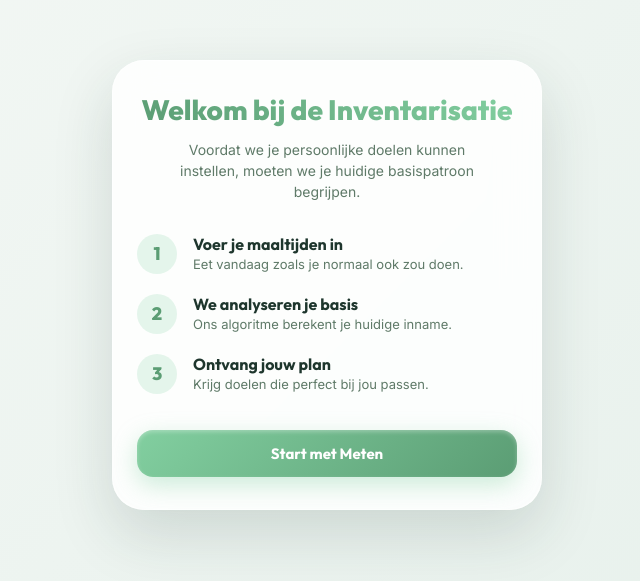
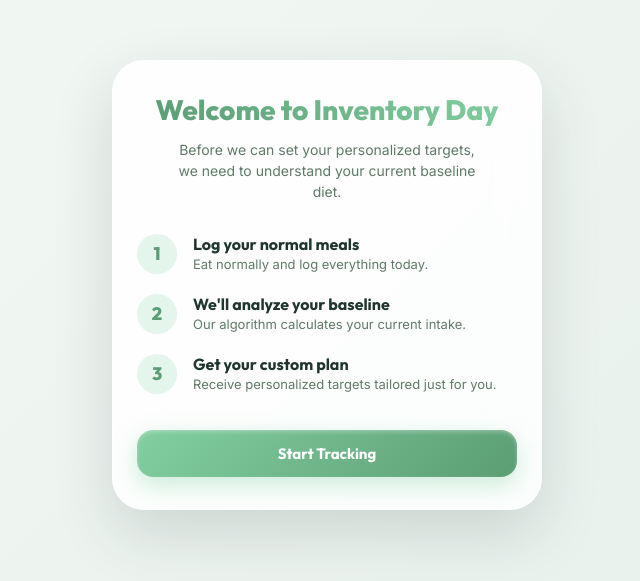
Before and after one commit to Camiel13/Health-Me, a website with bundled scripts: page index.html in a window 1280 px wide. Shown: the part 115-696 px from the top of the page, without its empty margins (313-953 px from the left). Built offline with nearby package versions, Linux system fonts and the light colour scheme.

Commit message:
style: translate baseline tracking and goals modal to English

```diff
--- a/index.html
+++ b/index.html
@@ -39,11 +39,11 @@
         <div class="inventory-bg-glow"></div>
         <div style="position: relative; z-index: 1;">
           <h3>
-            <span>✨</span> Inventarisatie Actief
+            <span>✨</span> Baseline Tracking Active
           </h3>
-          <p>Blijf vandaag je normale maaltijden invoeren. Zodra je klaar bent, berekenen we jouw gepersonaliseerde macro's en caloriedoelen!</p>
+          <p>Keep logging your normal meals today. Once you're done, we'll calculate your custom macros and calorie targets!</p>
           <button onclick="startAnalyzing()" class="finish-inventory-btn">
-            Afronden & Analyseren <svg width="16" height="16" viewBox="0 0 24 24" fill="none" stroke="currentColor" stroke-width="3" stroke-linecap="round" stroke-linejoin="round"><line x1="5" y1="12" x2="19" y2="12"></line><polyline points="12 5 19 12 12 19"></polyline></svg>
+            Finish & Analyze <svg width="16" height="16" viewBox="0 0 24 24" fill="none" stroke="currentColor" stroke-width="3" stroke-linecap="round" stroke-linejoin="round"><line x1="5" y1="12" x2="19" y2="12"></line><polyline points="12 5 19 12 12 19"></polyline></svg>
           </button>
         </div>
       </div>
@@ -345,12 +345,12 @@
   <div id="goals-modal" class="premium-modal">
     <div class="premium-modal-wrapper">
       <div class="premium-modal-header">
-        <h2>Jouw Nieuwe Plan! 🎉</h2>
-        <p>We hebben je optimale macro's berekend.</p>
+        <h2>Your New Plan! 🎉</h2>
+        <p>We've calculated your optimal nutrition targets.</p>
       </div>
       <div class="premium-modal-body">
         <div id="goals-summary-content"></div>
-        <button onclick="closeGoalsModal()" class="premium-modal-btn">Super, aan de slag!</button>
+        <button onclick="closeGoalsModal()" class="premium-modal-btn">Awesome, let's go!</button>
       </div>
     </div>
   </div>
@@ -430,34 +430,34 @@
   <!-- Inventory Onboarding Modal -->
   <div id="inventory-onboarding-modal" style="display: none; position: fixed; top: 0; left: 0; width: 100%; height: 100%; background: var(--bg-gradient); z-index: 2000; flex-direction: column; align-items: center; justify-content: center; padding: 20px; box-sizing: border-box; font-family: 'Outfit', sans-serif; opacity: 0; transition: opacity 0.3s ease;">
     <div class="glass-card" style="width: 100%; max-width: 380px; padding: 32px 24px; text-align: center; display: flex; flex-direction: column; align-items: center; background: rgba(255, 255, 255, 0.85); backdrop-filter: blur(20px); border-radius: 32px; box-shadow: 0 24px 60px rgba(30, 54, 45, 0.15); border: 1px solid rgba(255, 255, 255, 0.6);">
-      <h1 style="font-size: 28px; font-weight: 800; background: -webkit-linear-gradient(45deg, var(--primary-dark), var(--primary)); -webkit-background-clip: text; -webkit-text-fill-color: transparent; margin: 0 0 12px 0; line-height: 1.2;">Welkom bij de Inventarisatie</h1>
-      <p style="font-size: 14px; color: var(--text-light); font-family: 'Inter', sans-serif; margin: 0 0 32px 0; max-width: 300px; line-height: 1.5;">Voordat we je persoonlijke doelen kunnen instellen, moeten we je huidige basispatroon begrijpen.</p>
+      <h1 style="font-size: 28px; font-weight: 800; background: -webkit-linear-gradient(45deg, var(--primary-dark), var(--primary)); -webkit-background-clip: text; -webkit-text-fill-color: transparent; margin: 0 0 12px 0; line-height: 1.2;">Welcome to Inventory Day</h1>
+      <p style="font-size: 14px; color: var(--text-light); font-family: 'Inter', sans-serif; margin: 0 0 32px 0; max-width: 300px; line-height: 1.5;">Before we can set your personalized targets, we need to understand your current baseline diet.</p>
 
       <div style="display: flex; flex-direction: column; gap: 20px; margin-bottom: 36px; width: 100%; text-align: left;">
         <div style="display: flex; align-items: center; gap: 16px;">
           <div style="width: 40px; height: 40px; min-width: 40px; border-radius: 50%; background: rgba(130, 207, 160, 0.2); color: var(--primary-dark); display: flex; align-items: center; justify-content: center; font-size: 18px; font-weight: 800;">1</div>
           <div>
-            <h3 style="margin: 0; font-size: 16px; color: var(--text); font-weight: 700;">Voer je maaltijden in</h3>
-            <p style="margin: 2px 0 0 0; font-size: 13px; color: var(--text-light); font-family: 'Inter', sans-serif; line-height: 1.3;">Eet vandaag zoals je normaal ook zou doen.</p>
+            <h3 style="margin: 0; font-size: 16px; color: var(--text); font-weight: 700;">Log your normal meals</h3>
+            <p style="margin: 2px 0 0 0; font-size: 13px; color: var(--text-light); font-family: 'Inter', sans-serif; line-height: 1.3;">Eat normally and log everything today.</p>
           </div>
         </div>
         <div style="display: flex; align-items: center; gap: 16px;">
           <div style="width: 40px; height: 40px; min-width: 40px; border-radius: 50%; background: rgba(130, 207, 160, 0.2); color: var(--primary-dark); display: flex; align-items: center; justify-content: center; font-size: 18px; font-weight: 800;">2</div>
           <div>
-            <h3 style="margin: 0; font-size: 16px; color: var(--text); font-weight: 700;">We analyseren je basis</h3>
-            <p style="margin: 2px 0 0 0; font-size: 13px; color: var(--text-light); font-family: 'Inter', sans-serif; line-height: 1.3;">Ons algoritme berekent je huidige inname.</p>
+            <h3 style="margin: 0; font-size: 16px; color: var(--text); font-weight: 700;">We'll analyze your baseline</h3>
+            <p style="margin: 2px 0 0 0; font-size: 13px; color: var(--text-light); font-family: 'Inter', sans-serif; line-height: 1.3;">Our algorithm calculates your current intake.</p>
           </div>
         </div>
         <div style="display: flex; align-items: center; gap: 16px;">
           <div style="width: 40px; height: 40px; min-width: 40px; border-radius: 50%; background: rgba(130, 207, 160, 0.2); color: var(--primary-dark); display: flex; align-items: center; justify-content: center; font-size: 18px; font-weight: 800;">3</div>
           <div>
-            <h3 style="margin: 0; font-size: 16px; color: var(--text); font-weight: 700;">Ontvang jouw plan</h3>
-            <p style="margin: 2px 0 0 0; font-size: 13px; color: var(--text-light); font-family: 'Inter', sans-serif; line-height: 1.3;">Krijg doelen die perfect bij jou passen.</p>
+            <h3 style="margin: 0; font-size: 16px; color: var(--text); font-weight: 700;">Get your custom plan</h3>
+            <p style="margin: 2px 0 0 0; font-size: 13px; color: var(--text-light); font-family: 'Inter', sans-serif; line-height: 1.3;">Receive personalized targets tailored just for you.</p>
           </div>
         </div>
       </div>
 
-      <button onclick="dismissInventoryOnboarding()" class="premium-modal-btn">Start met Meten</button>
+      <button onclick="dismissInventoryOnboarding()" class="premium-modal-btn">Start Tracking</button>
     </div>
   </div>
 
```
